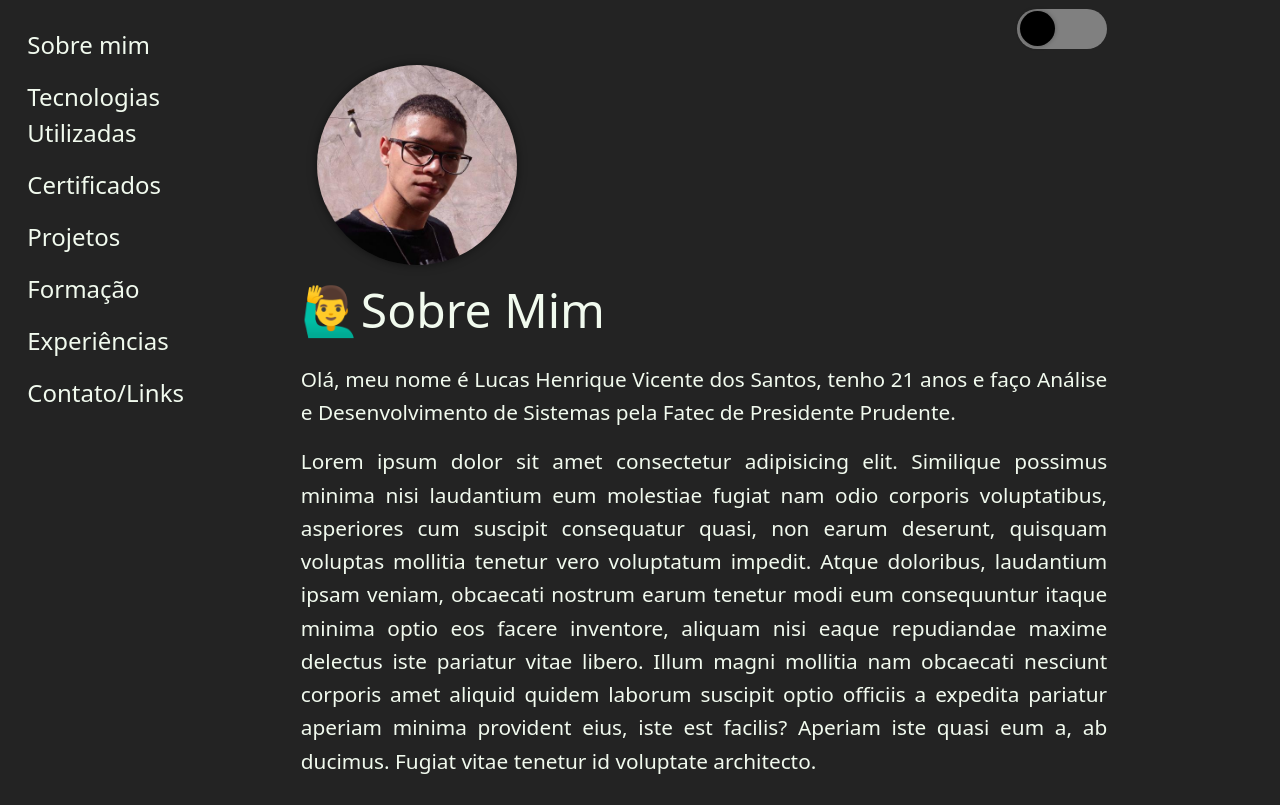
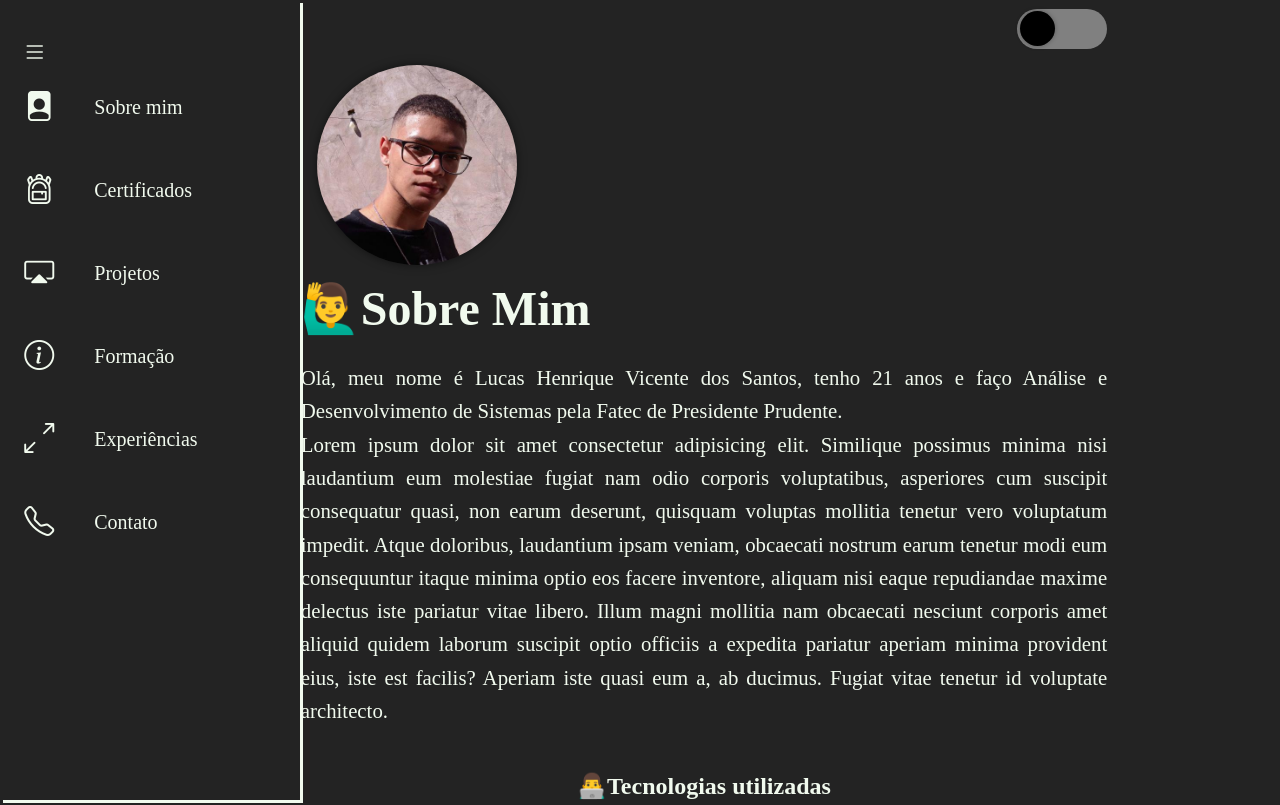
Before and after one commit to LucasVicentee/Portfolio, a plain HTML site: page index.html in a window 1280 px wide. Shown: the top 805 px of the page. Drawn offline with nearby package versions, Linux system fonts and the light colour scheme.

Commit message:
Adicionando o menu de navegação

```diff
--- a/assets/css/style.css
+++ b/assets/css/style.css
@@ -80,25 +80,61 @@ body.dark #rodape { /* Estilização do rodapé quando em modo light */
     color: black;
 }
 
+/* Inicio do Menu de Navegação */
 #menu-navegacao {
-    margin-top: 15%;
-    display: flex; /* Usando flexbox para layout */
-    justify-content: flex-start;
-    flex-direction: column;
-
+    width: 300px;
+    height: 100%;
+    background-color: #232323;
+    padding: 40px 0 40px 1%;
+    box-shadow: 3px 3px 0 #f1faee;
+    position: fixed;
+    top: 0;
+    left: 0;
 }
 
-#menu-navegacao ul a {
-    color: #f1faee;
-    text-decoration: none; /* Remover sublinhado */
-    font-size: 1.5rem; /* Tamanho da fonte */
+.btn-expandir {
+    width: 100%;
+    padding-left: 10px;
 }
 
-#menu-navegacao ul a:hover {
-    background-color: rgb(0, 0, 0);
-    border-radius: 20px 20px;
-    box-shadow: 0 0 0 4px rgb(0,0,0);
+.btn-expandir > i {
+    color: #f1faee;
+    font-size: 24px;
+    cursor: pointer;
 }
+
+ul {
+    height: 100%;
+    list-style-type: none;
+}
+
+ul li.item-menu {
+    transition: .1s;
+}
+
+ul li.item-menu:hover {
+    background-color: grey;
+}
+
+ul li.item-menu a {
+    color: white;
+    text-decoration: none;
+    font-size: 20px;
+    padding: 20px 4%;
+    display: flex;
+    line-height: 40px;
+}
+
+ul li.item-menu a .icon > i{
+    font-size: 30px;
+    color: #f1faee;
+}
+
+ul li.item-menu a .txt-link {
+    margin-left: 40px;
+    color: #f1faee;
+}
+/* Fim do Menu de Navegação */
 
 #conteudo-principal {
     display: flex;
--- a/index.html
+++ b/index.html
@@ -4,7 +4,7 @@
     <meta charset="UTF-8">
     <meta name="viewport" content="width=device-width, initial-scale=1.0">
     <link id="favicon" rel="icon" type="image/png" href="../favicon/GalaxiaMovi1.png">
-    <link href="https://cdn.jsdelivr.net/npm/bootstrap@5.3.3/dist/css/bootstrap.min.css" rel="stylesheet">
+    <link href="https://cdn.jsdelivr.net/npm/bootstrap-icons@1.11.3/font/bootstrap-icons.min.css" rel="stylesheet">
     <link rel="stylesheet" href="./assets/css/style.css">
     <title>Portifólio</title>
 </head>
@@ -12,13 +12,47 @@
     <!-- header -->
     <header id="cabecalho">
         <nav id="menu-navegacao">
-            <ul><a href="#sobre-mim">Sobre mim</a></ul>
-            <ul><a href="#tecnologias-utilizadas">Tecnologias Utilizadas</a></ul>
-            <ul><a href="#certificados">Certificados</a></ul>
-            <ul><a href="#projetos">Projetos</a></ul>
-            <ul><a href="#formacao">Formação</a></ul>
-            <ul><a href="#experiencias">Experiências</a></ul>
-            <ul><a href="#contato-links">Contato/Links</a></ul>
+            <div class="btn-expandir">
+                <i class="bi bi-list"></i>
+            </div>
+            <ul>
+                <li class="item-menu">
+                    <a href="#sobre-mim">
+                        <span class="icon"><i class="bi bi-file-person-fill"></i></span>
+                        <span class="txt-link">Sobre mim</span>
+                    </a>
+                </li>
+                <li class="item-menu">
+                    <a href="#">
+                        <span class="icon"><i class="bi bi-backpack3"></i></span>
+                        <span class="txt-link">Certificados</span>
+                    </a>
+                </li>
+                <li class="item-menu">
+                    <a href="#">
+                        <span class="icon"><i class="bi bi-cast"></i></span>
+                        <span class="txt-link">Projetos</span>
+                    </a>
+                </li>
+                <li class="item-menu">
+                    <a href="#">
+                        <span class="icon"><i class="bi bi-info-circle"></i></span>
+                        <span class="txt-link">Formação</span>
+                    </a>
+                </li>
+                <li class="item-menu">
+                    <a href="#">
+                        <span class="icon"><i class="bi bi-arrows-angle-expand"></i></span>
+                        <span class="txt-link">Experiências</span>
+                    </a>
+                </li>
+                <li class="item-menu">
+                    <a href="#">
+                        <span class="icon"><i class="bi bi-telephone"></i></span>
+                        <span class="txt-link">Contato</span>
+                    </a>
+                </li>
+            </ul>
         </nav>
     </header>
 
```
